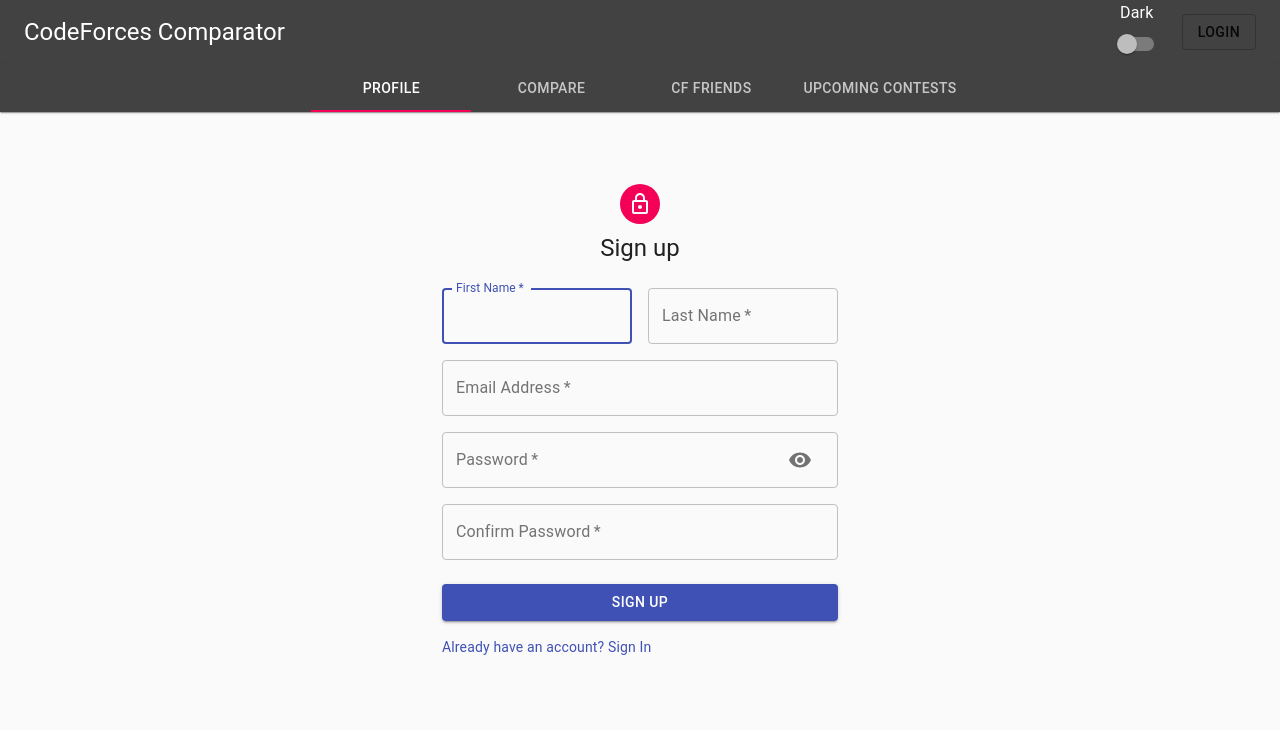
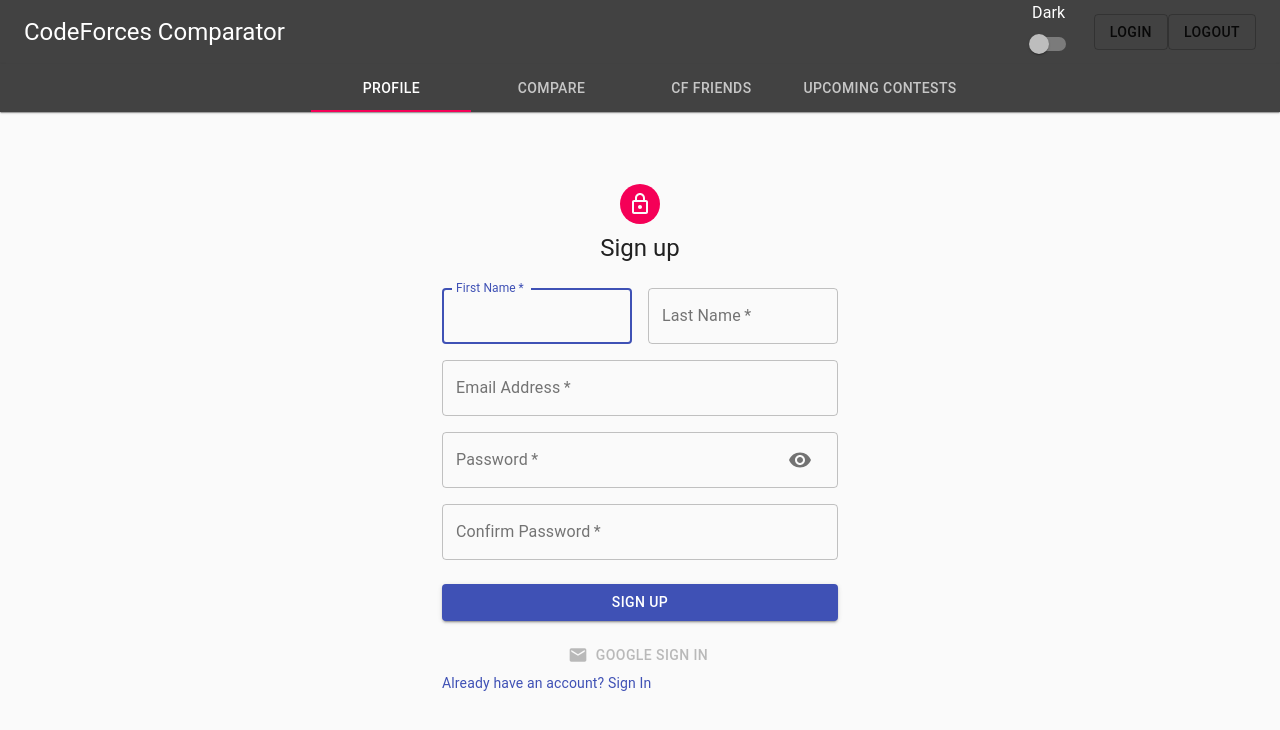
Before and after one commit to rkas123/CodeForces-Comparator-Frontend, a React (Create React App) app: page / in a window 1280 px wide. Shown: the top 730 px of the page. Built offline with nearby package versions, Linux system fonts and the light colour scheme.

Commit message:
Added Google OAuth

```diff
--- a/package.json
+++ b/package.json
@@ -10,6 +10,7 @@
     "@testing-library/user-event": "^12.8.3",
     "react": "^17.0.2",
     "react-dom": "^17.0.2",
+    "react-google-login": "^5.2.2",
     "react-redux": "^7.2.3",
     "react-router-dom": "^5.2.0",
     "react-scripts": "4.0.3",
--- a/src/App.js
+++ b/src/App.js
@@ -1,12 +1,14 @@
 import React from "react";
 import Header from "./components/Header/Header.js";
 import Tabs from "./components/Tabs/Tabs.js";
-
+import { BrowserRouter as Router } from "react-router-dom";
 function App() {
   return (
     <>
-      <Header />
-      <Tabs />
+      <Router>
+        <Header />
+        <Tabs />
+      </Router>
     </>
   );
 }
--- a/src/components/Header/Header.js
+++ b/src/components/Header/Header.js
@@ -1,11 +1,10 @@
-import React from "react";
+import React, { useState, useEffect } from "react";
 import { ThemeProvider } from "@material-ui/core/styles";
 import { useSelector, useDispatch } from "react-redux";
 import { toggleTheme } from "../../actions/toggleTheme.js";
 import {
   Paper,
   Switch,
-  // AppBar,
   Toolbar,
   Typography,
   Button,
@@ -14,18 +13,29 @@
 } from "@material-ui/core";
 import darkTheme from "../../themes/darkTheme.js";
 import lightTheme from "../../themes/lightTheme.js";
+import { useHistory, useLocation } from "react-router-dom";
 
 const Header = () => {
   const dispatch = useDispatch();
-
+  const location = useLocation();
+  const history = useHistory();
+  const [user, setUser] = useState(JSON.parse(localStorage.getItem("profile")));
   const darkMode = useSelector((state) => state.theme);
+  useEffect(() => {
+    setUser(JSON.parse(localStorage.getItem("profile")));
+  }, [location]);
   const themeToggle = () => {
     dispatch(toggleTheme());
   };
-  console.log("Header", darkMode);
+  const logout = () => {
+    dispatch({ type: "LOGOUT" });
+    history.push("/");
+    setUser(null);
+    console.log("logged Out");
+  };
+  console.log(user);
   return (
     <ThemeProvider theme={darkMode === 1 ? darkTheme : lightTheme}>
-      {console.log(darkMode)}
       <Paper square>
         <Toolbar position="static">
           <Grid
@@ -50,6 +60,9 @@
                 }
               ></FormControlLabel>
               <Button variant="outlined">Login</Button>
+              <Button variant="outlined" onClick={() => logout()}>
+                Logout
+              </Button>
             </Grid>
           </Grid>
         </Toolbar>
--- a/src/components/SignUp/SignUp.js
+++ b/src/components/SignUp/SignUp.js
@@ -5,6 +5,7 @@
 import LockOutlinedIcon from "@material-ui/icons/LockOutlined";
 import { makeStyles } from "@material-ui/core/styles";
 import Container from "@material-ui/core/Container";
+import { GoogleLogin } from "react-google-login";
 import {
   Avatar,
   Button,
@@ -15,6 +16,10 @@
 } from "@material-ui/core";
 import Visibility from "@material-ui/icons/Visibility";
 import VisibilityOff from "@material-ui/icons/VisibilityOff";
+import EmailIcon from "@material-ui/icons/Email";
+import { useDispatch } from "react-redux";
+import { useHistory } from "react-router-dom";
+
 const useStyles = makeStyles((theme) => ({
   paper: {
     marginTop: theme.spacing(8),
@@ -36,8 +41,35 @@
 }));
 
 export default function SignUp(props) {
+  const dispatch = useDispatch();
+  const history = useHistory();
   const classes = useStyles();
   const [showPassword, setShowPassword] = useState(0);
+  const [formData, setFormData] = useState({
+    firstName: "",
+    lastName: "",
+    email: "",
+    password: "",
+    confirmPassword: "",
+  });
+
+  const googleSuccess = async (res) => {
+    console.log("Login Success");
+    const result = res?.profileObj;
+    const token = res?.tokenId;
+    try {
+      dispatch({ type: "AUTH", data: { result, token } });
+      history.push("/");
+    } catch (error) {
+      console.log("error");
+      console.log(error);
+    }
+  };
+
+  const googleFailure = () => {
+    console.log("Google Login Failed");
+  };
+  //   console.log("history", history);
   return (
     <Container component="main" maxWidth="xs">
       <CssBaseline />
@@ -121,6 +153,7 @@
               />
             </Grid>
           </Grid>
+
           <Button
             type="submit"
             fullWidth
@@ -130,7 +163,22 @@
           >
             Sign Up
           </Button>
-
+          <GoogleLogin
+            clientId="1025904250795-56mla8n7de2o1shnj7jt7bsnqfnormsm.apps.googleusercontent.com"
+            render={(renderProps) => (
+              <Button
+                fullWidth
+                onClick={renderProps.onClick}
+                disabled={renderProps.disabled}
+                startIcon={<EmailIcon />}
+              >
+                Google Sign In
+              </Button>
+            )}
+            onSuccess={googleSuccess}
+            onFailure={googleFailure}
+            cookiePolicy="single_host_origin"
+          />
           <Grid item>
             <Link href="#" onClick={() => props.handleChange()} variant="body2">
               {"Already have an account? Sign In"}
--- a/src/constants/actionTypes.js
+++ b/src/constants/actionTypes.js
@@ -1,2 +1,4 @@
 export const TOGGLE_THEME = "TOGGLE_THEME";
 export const TOGGLE_TAB = "TOGGLE_TAB";
+export const AUTH = "AUTH";
+export const LOGOUT = "LOGOUT";
--- /dev/null
+++ b/src/reducers/authReducer.js
@@ -0,0 +1,16 @@
+import { AUTH, LOGOUT } from "../constants/actionTypes.js";
+
+const authReducer = (state = [], action) => {
+  switch (action.type) {
+    case AUTH:
+      localStorage.setItem("profile", JSON.stringify({ ...action?.data }));
+      return { ...state, authData: action?.data };
+    case LOGOUT:
+      localStorage.clear();
+      return { ...state, authData: null };
+    default:
+      return state;
+  }
+};
+
+export default authReducer;
--- a/src/reducers/rootReducer.js
+++ b/src/reducers/rootReducer.js
@@ -1,7 +1,10 @@
 import { combineReducers } from "redux";
 import themeReducer from "./themeReducer.js";
 import tabReducer from "./tabReducer.js";
+import authReducer from "./authReducer.js";
+
 export default combineReducers({
   theme: themeReducer,
   tab: tabReducer,
+  auth: authReducer,
 });
```
Also changed, not shown: 1 other file (tests, documents, lock files or other folders).
